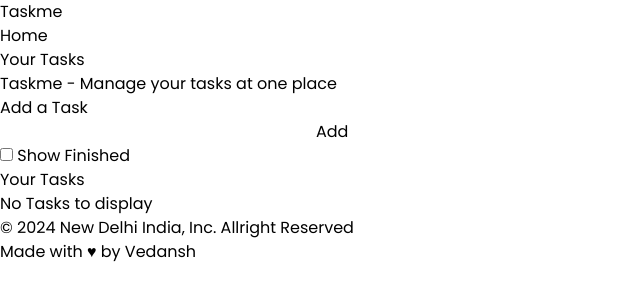
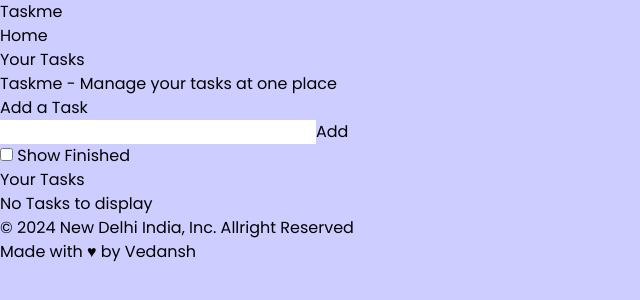
Before and after one commit to vedansh302/TodoList_App, a React (Vite) app: page / in a window 1280 px wide. Shown: the top 300 px of the page, without its empty margins (0-640 px from the left). Built offline with nearby package versions, Linux system fonts and the light colour scheme; a web font is replaced by a local one.

Commit message:
Update index.css

```diff
--- a/src/index.css
+++ b/src/index.css
@@ -6,3 +6,7 @@
 *{
     font-family: "Poppins", sans-serif;
 }
+
+body{
+    background-color: rgb(205, 206, 255);
+}
```
